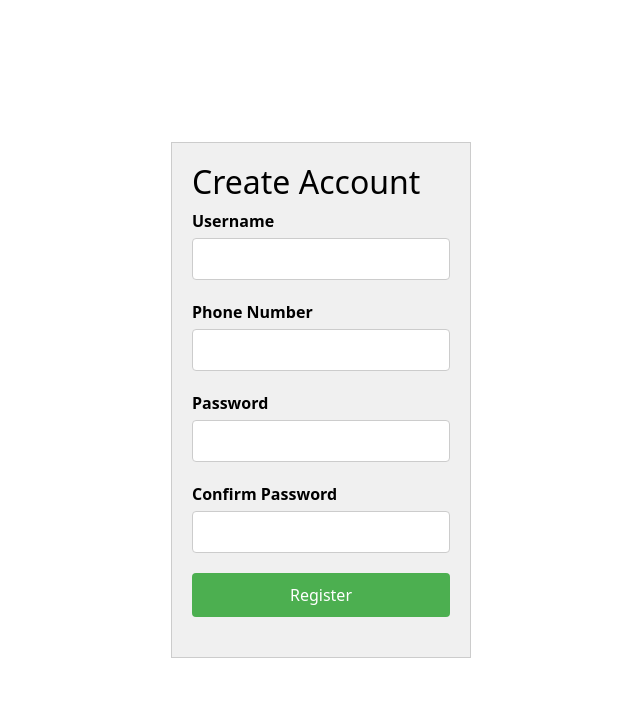
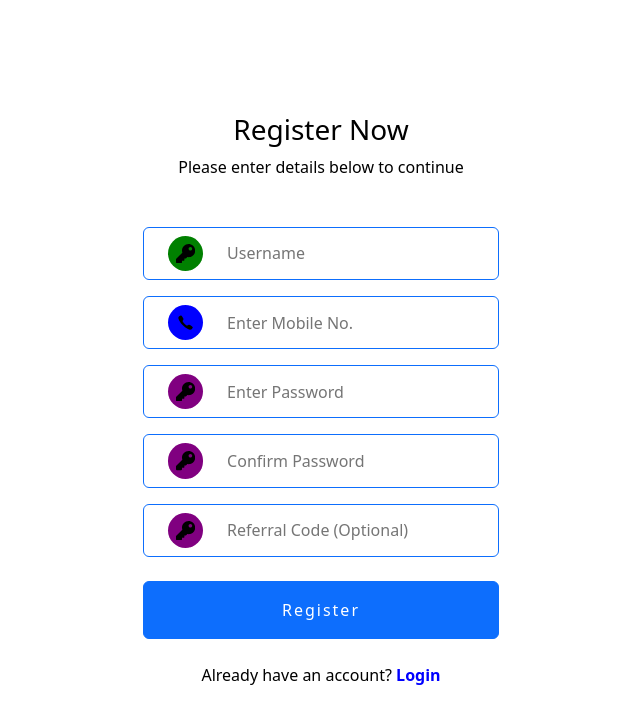
Before and after one commit to deepak748030/game-color, a React (Vite) app in the folder color-game/: page /register in a window 1280 px wide. Shown: the top 724 px of the page, without its empty margins (319-959 px from the left). Built offline with nearby package versions, Linux system fonts and the light colour scheme; no server answers.

Commit message:
login & register page updateing

```diff
--- a/color-game/src/pages/Login.jsx
+++ b/color-game/src/pages/Login.jsx
@@ -1,70 +1,11 @@
 import React, { useState } from 'react';
 import axios from 'axios';
-import styled from 'styled-components';
 import { useAuth } from '../hooks/AuthContext';
-import { useNavigate } from 'react-router-dom'
-import { ToastContainer, toast } from 'react-toastify';
-
+import { useNavigate } from 'react-router-dom';
+import { toast } from 'react-toastify';
+import { IoIosCall } from 'react-icons/io';
+import { FaKey } from 'react-icons/fa';
 const apiUrl = import.meta.env.VITE_API_URL;
-
-// Styled components for the login page
-const LoginContainer = styled.div`
-    background-color: #f0f0f0;
-    border: 1px solid #ccc;
-    padding: 20px;
-    width: 300px;
-    margin: 0 auto;
-
-    h2 {
-        margin-bottom: 20px;
-    }
-`;
-
-const FormGroup = styled.div`
-    margin-bottom: 20px;
-`;
-
-const Label = styled.label`
-    display: block;
-    font-weight: bold;
-`;
-
-const Input = styled.input`
-    width: 100%;
-    padding: 8px;
-    border: 1px solid #ccc;
-    border-radius: 4px;
-    box-sizing: border-box;
-    margin-top: 5px;
-`;
-
-const Button = styled.button`
-    background-color: #4CAF50;
-    color: white;
-    padding: 10px 15px;
-    border: none;
-    border-radius: 4px;
-    cursor: pointer;
-    width: 100%;
-
-    &:hover {
-        background-color: #45a049;
-    }
-`;
-
-const AdditionalOptions = styled.div`
-    margin-top: 10px;
-    font-size: 14px;
-
-    a {
-        color: #007bff;
-        text-decoration: none;
-
-        &:hover {
-            text-decoration: underline;
-        }
-    }
-`;
 
 const LoginPage = () => {
     const [phoneNumber, setPhoneNumber] = useState('');
@@ -72,79 +13,114 @@ const LoginPage = () => {
     const { login } = useAuth();
     const navigate = useNavigate();
 
-
-
     const handleSubmit = async (e) => {
         e.preventDefault();
         try {
-
             const { data } = await axios.post(`${apiUrl}/auth/login`, {
                 phoneNumber,
                 password
             });
             if (data) {
                 await login(data);
-                // console.log(data)
-                toast.success(data.message)
+                toast.success(data.message);
                 setPhoneNumber('');
-                setPassword('')
-                navigate('/')
-            }
-            else {
-                toast.error(data.message)
+                setPassword('');
+                navigate('/');
+            } else {
+                toast.error(data.message);
             }
         } catch (error) {
             console.error(error);
-            toast.error('something went wrong')
+            toast.error('Something went wrong');
         }
     };
 
     return (
-        <div style={{
-            display: "flex",
-            justifyContent: 'center',
-            alignItems: 'center',
-            minHeight: '100vh'
+        <form onSubmit={handleSubmit}>
+            <div className='text-center mb-5'>
+                <h3 >Login Now</h3>
+                <div>Please enter details below to continue</div>
+            </div>
+            <div className='d-flex justify-content-center align-items-center flex-column gap-4  '>
+                <div className='d-flex bg-red gap-2 border border-primary p-2 rounded'>
+                    <div
+                        className='p-2 rounded-circle d-flex align-items-center justify-content-center'
+                        style={{
+                            backgroundColor: 'blue',
+                            color: 'white',
+                            fontSize: '1.2rem'
 
                         }}>
-            <LoginContainer>
-                <ToastContainer />
-
-                <h2>Login</h2>
-                <form onSubmit={handleSubmit}>
-                    <FormGroup>
-                        <Label htmlFor="phoneNumber">Phone Number</Label>
-                        <Input
-                            type="tel"
-                            id="phoneNumber"
+                        <IoIosCall />
+                    </div>
+                    <input
+                        type='text'
+                        pattern="[0-9]*"
+                        inputmode="numeric"
                         value={phoneNumber}
                         onChange={(e) => setPhoneNumber(e.target.value)}
-                            required
-                            autoComplete="false"
+                        placeholder='Enter Mobile No.'
+                        maxLength="10"
+                        className='px-2 bg-white border-0 outline-0 fs-5'
+                        style={{
+                            outline: 'none',
+                            fontSize: "1.5rem"
+                        }}
                     />
-                    </FormGroup>
-                    <FormGroup>
-                        <Label htmlFor="password">Password</Label>
-                        <Input
-                            type="password"
-                            id="password"
+                </div>
+                <div className='d-flex bg-red gap-2 border border-primary p-2 rounded'>
+                    <div
+                        className='p-2 rounded-circle d-flex align-items-center justify-content-center'
+                        style={{
+                            backgroundColor: 'purple',
+                            color: 'white',
+                            fontSize: '1.2rem'
+
+                        }}>
+                        <FaKey />
+                    </div>
+                    <input
+                        type='password'
+                        placeholder='Enter Password'
+                        maxLength="20"
+                        className='px-2 bg-white border-0 outline-0 fs-5'
                         value={password}
                         onChange={(e) => setPassword(e.target.value)}
-                            autoComplete="false"
-                            required
+                        style={{
+                            outline: 'none'
+                        }}
                     />
-                    </FormGroup>
-                    <FormGroup>
-                        <Button type="submit">Login</Button>
-                    </FormGroup>
+                </div>
+            </div>
+            <div className='d-flex justify-content-end my-3'
+                onClick={() => { navigate('/forgot-password') }}
+                style={{
+                    color: 'blue',
+                    fontWeight: 'bolder',
+                    cursor: 'pointer'
+                }}
+            >
+                Forget Password
+            </div>
+            <button className="btn btn-primary w-100 py-3 my-2" type="submit"
+                style={{ letterSpacing: '1px', fontWeight: 'bolder', fontSize: '1.1rem' }}>
+                Login
+            </button>
+            <div className='text-center mt-4'>
+                Don't have an account? <span onClick={() => { navigate('/register') }} style={{
+                    color: 'blue',
+                    fontWeight: 'bold',
+                    cursor: 'pointer'
+                }}>
+                    Register</span>
+            </div>
+
+
+
+
+
+
         </form>
-                <AdditionalOptions>
-                    <a href="#" className="forgot-password">Forgot Password?</a>
-                    <span> | </span>
-                    <a href="#" className="create-account">Create Account</a>
-                </AdditionalOptions>
-            </LoginContainer>
-        </div>
     );
 }
 
--- a/color-game/src/pages/Register.jsx
+++ b/color-game/src/pages/Register.jsx
@@ -1,134 +1,188 @@
 import React, { useState } from 'react';
 import axios from 'axios';
-import styled from 'styled-components';
-import { ToastContainer, toast } from 'react-toastify';
+import { toast } from 'react-toastify';
+import { IoIosCall } from 'react-icons/io';
+import { FaKey } from 'react-icons/fa';
+import { useNavigate } from 'react-router-dom';
 
 const apiUrl = import.meta.env.VITE_API_URL;
-console.log(apiUrl)
-const RegisterContainer = styled.div`
-    background-color: #f0f0f0;
-    border: 1px solid #ccc;
-    padding: 20px;
-    width: 300px;
-    margin: 0 auto;
-`;
-
-const FormGroup = styled.div`
-    margin-bottom: 20px;
-`;
-
-const Label = styled.label`
-    display: block;
-    font-weight: bold;
-`;
-
-const Input = styled.input`
-    width: 100%;
-    padding: 8px;
-    border: 1px solid #ccc;
-    border-radius: 4px;
-    box-sizing: border-box;
-    margin-top: 5px;
-`;
-
-const Button = styled.button`
-    background-color: #4CAF50;
-    color: white;
-    padding: 10px 15px;
-    border: none;
-    border-radius: 4px;
-    cursor: pointer;
-    width: 100%;
-
-    &:hover {
-        background-color: #45a049;
-    }
-`;
 
 const RegisterPage = () => {
     const [username, setUsername] = useState('');
     const [phoneNumber, setPhoneNumber] = useState('');
     const [password, setPassword] = useState('');
     const [confirmPassword, setConfirmPassword] = useState('');
-
+    const [referralCode, setReferralCode] = useState('');
+    const navigate = useNavigate();
     const handleSubmit = async (e) => {
         e.preventDefault();
         try {
             const response = await axios.post(`${apiUrl}/auth/register`, {
                 username,
                 phoneNumber,
-                password
+                password,
+                referralCode
             });
-            if (response.data) {
-                toast.success(res.data.message)
+            if (response?.data) {
+                toast.success(response.data.message);
+                navigate('/login')
             } else {
-                toast.error(res.data.error)
+                toast.error(response.data.error);
             }
         } catch (error) {
             console.error(error);
-            toast.error(res.data.message)
+            toast.error(error.response.data.message);
         }
     };
 
     return (
-        <div style={{
-            display: "flex",
-            justifyContent: 'center',
-            alignItems: 'center',
-            minHeight: '100vh'
-
-        }} >
-            <RegisterContainer>
-                <ToastContainer />
-                <h2>Create Account</h2>
         <form onSubmit={handleSubmit}>
-                    <FormGroup>
-                        <Label htmlFor="username">Username</Label>
-                        <Input
-                            type="text"
-                            id="username"
+            <div className='text-center mb-5'>
+                <h3>Register Now</h3>
+                <div>Please enter details below to continue</div>
+            </div>
+            <div className='d-flex justify-content-center align-items-center flex-column gap-3'>
+                {/* Username Field */}
+                <div className='d-flex bg-red gap-2 border border-primary p-2 px-4 rounded'>
+                    <div
+                        className='p-2 rounded-circle d-flex align-items-center justify-content-center'
+                        style={{
+                            backgroundColor: 'green',
+                            color: 'white',
+                            fontSize: '1.2rem'
+                        }}>
+                        <FaKey />
+                    </div>
+                    <input
+                        type='text'
+                        placeholder='Username'
                         value={username}
                         onChange={(e) => setUsername(e.target.value)}
-                            required
+                        className='px-3 bg-white border-0 outline-0 fs-6'
+                        style={{
+                            outline: 'none'
+                        }}
                     />
-                    </FormGroup>
-                    <FormGroup>
-                        <Label htmlFor="phoneNumber">Phone Number</Label>
-                        <Input
-                            type="tel"
-                            id="phoneNumber"
+                </div>
+                {/* Phone Number Field */}
+                <div className='d-flex bg-red gap-2 border border-primary p-2 px-4 rounded'>
+                    <div
+                        className='p-2 rounded-circle d-flex align-items-center justify-content-center'
+                        style={{
+                            backgroundColor: 'blue',
+                            color: 'white',
+                            fontSize: '1.2rem'
+                        }}>
+                        <IoIosCall />
+                    </div>
+                    <input
+                        type='text'
+                        pattern="[0-9]*"
+                        inputmode="numeric"
                         value={phoneNumber}
                         onChange={(e) => setPhoneNumber(e.target.value)}
-                            required
+                        placeholder='Enter Mobile No.'
+                        maxLength="10"
+                        className='px-3 bg-white border-0 outline-0 fs-6'
+                        style={{
+                            outline: 'none',
+                            fontSize: '1.5rem'
+                        }}
                     />
-                    </FormGroup>
-                    <FormGroup>
-                        <Label htmlFor="password">Password</Label>
-                        <Input
-                            type="password"
-                            id="password"
+                </div>
+                {/* Password Field */}
+                <div className='d-flex bg-red gap-2 border border-primary p-2 px-4 rounded'>
+                    <div
+                        className='p-2 rounded-circle d-flex align-items-center justify-content-center'
+                        style={{
+                            backgroundColor: 'purple',
+                            color: 'white',
+                            fontSize: '1.2rem'
+                        }}>
+                        <FaKey />
+                    </div>
+                    <input
+                        type='password'
+                        placeholder='Enter Password'
+                        maxLength="20"
+                        className='px-3 bg-white border-0 outline-0 fs-6'
                         value={password}
                         onChange={(e) => setPassword(e.target.value)}
-                            required
+                        style={{
+                            outline: 'none'
+                        }}
                     />
-                    </FormGroup>
-                    <FormGroup>
-                        <Label htmlFor="confirmPassword">Confirm Password</Label>
-                        <Input
-                            type="password"
-                            id="confirmPassword"
+                </div>
+                {/* Confirm Password Field */}
+                <div className='d-flex bg-red gap-2 border border-primary p-2 px-4 rounded'>
+                    <div
+                        className='p-2 rounded-circle d-flex align-items-center justify-content-center'
+                        style={{
+                            backgroundColor: 'purple',
+                            color: 'white',
+                            fontSize: '1.2rem'
+                        }}>
+                        <FaKey />
+                    </div>
+                    <input
+                        type='password'
+                        placeholder='Confirm Password'
+                        maxLength="20"
+                        className='px-3 bg-white border-0 outline-0 fs-6'
                         value={confirmPassword}
                         onChange={(e) => setConfirmPassword(e.target.value)}
-                            required
+                        style={{
+                            outline: 'none'
+                        }}
                     />
-                    </FormGroup>
-                    <FormGroup>
-                        <Button type="submit">Register</Button>
-                    </FormGroup>
+                </div>
+                {/* Referral Code Field */}
+                <div className='d-flex bg-red gap-2 border border-primary p-2 px-4 rounded'>
+                    <div
+                        className='p-2 rounded-circle d-flex align-items-center justify-content-center'
+                        style={{
+                            backgroundColor: 'purple',
+                            color: 'white',
+                            fontSize: '1.2rem'
+                        }}>
+                        <FaKey />
+                    </div>
+                    <input
+                        type='text'
+                        placeholder='Referral Code (Optional)'
+                        maxLength="20"
+                        className='px-3 bg-white border-0 outline-0 fs-6'
+                        value={referralCode}
+                        onChange={(e) => setReferralCode(e.target.value)}
+                        style={{
+                            outline: 'none'
+                        }}
+                    />
+                </div>
+            </div>
+
+            <button
+                className="btn btn-primary w-100 py-3 mt-4 "
+                type="submit"
+                style={{
+                    letterSpacing: '2px'
+                }}>
+                Register
+            </button>
+            <div className='text-center mt-4'>
+                Already have an account?{' '}
+                <span
+                    onClick={() => navigate('/login')}
+                    style={{
+                        color: 'blue',
+                        fontWeight: 'bold',
+                        cursor: 'pointer'
+                    }}>
+                    Login
+                </span>
+            </div>
         </form>
-            </RegisterContainer>
-        </div>
     );
-}
+};
 
 export default RegisterPage;
```
Lines whose indentation alone changed are shown as unchanged.
